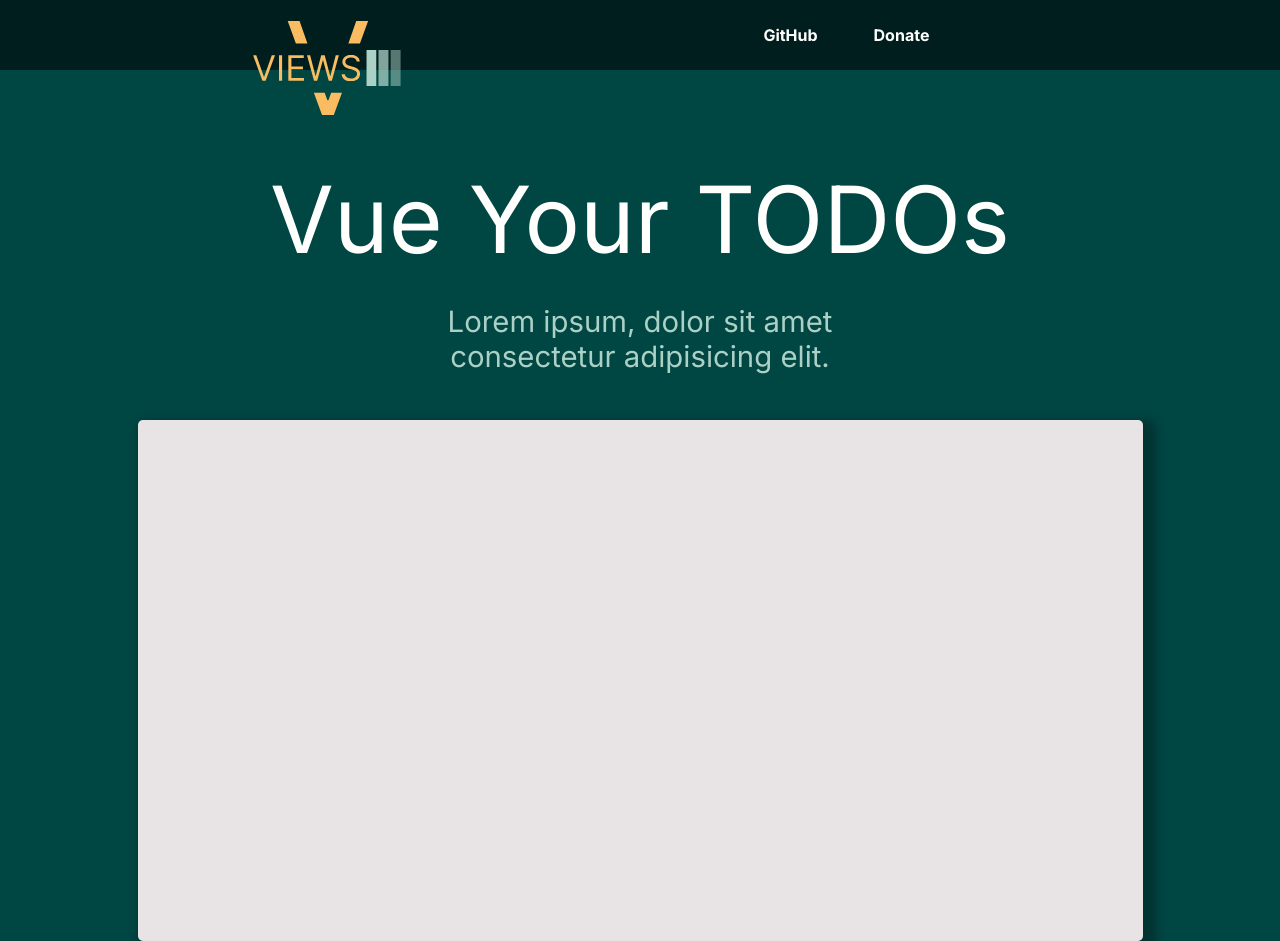
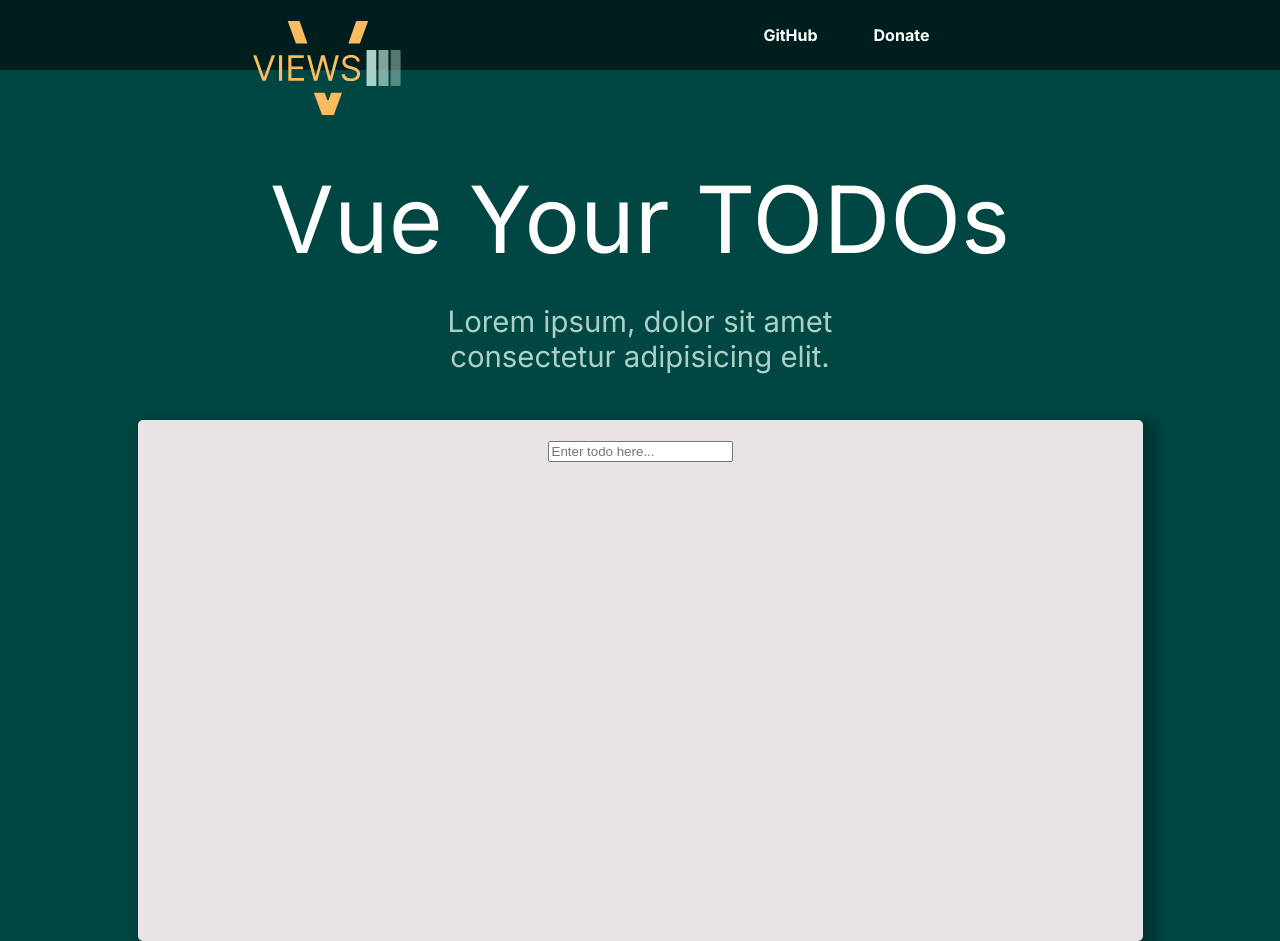
Before and after one commit to mahiv87/Views-by-Vue, a Vue app: page / in a window 1280 px wide. Built offline with nearby package versions, Linux system fonts and the light colour scheme.

Commit message:
debugged todo input field

```diff
--- a/src/components/Todos/TodoInput.vue
+++ b/src/components/Todos/TodoInput.vue
@@ -1,7 +1,18 @@
-<script setup lang="ts"></script>
+<script lang="ts">
+export default {
+	data() {
+		return {
+			newTodo: ''
+		};
+	}
+};
+</script>
 
 <template>
-	<div class="input-container"></div>
+	<div class="input-container">
+		<input type="text" id="todo-input" placeholder="Enter todo here..." v-model="newTodo" />
+	</div>
+	<p>{{ newTodo }}</p>
 </template>
 
 <style scoped></style>
--- a/src/components/Todos/Todos.vue
+++ b/src/components/Todos/Todos.vue
@@ -1,5 +1,11 @@
+<script setup lang="ts">
+import TodoInput from './TodoInput.vue';
+</script>
+
 <template>
-	<div class="todo-container"></div>
+	<div class="todo-container">
+		<TodoInput />
+	</div>
 </template>
 
 <style scoped>
```
